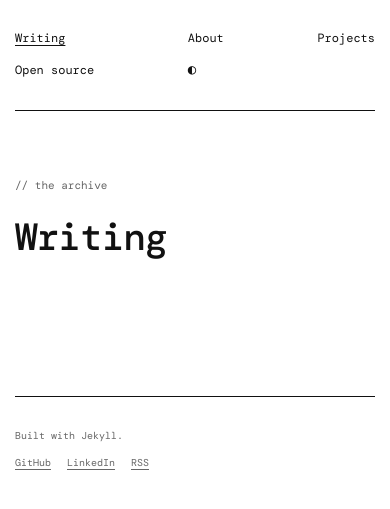
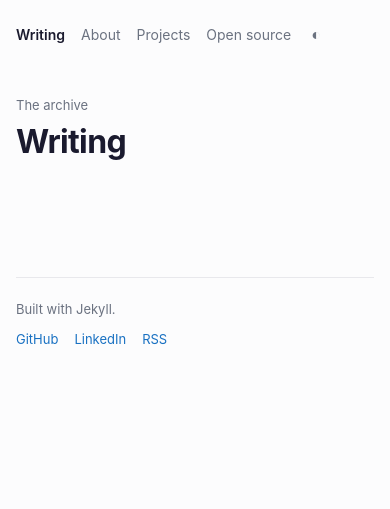
Before and after one commit to vichekaoeun/vichekaoeun.github.io, a Jekyll site: the page built from index.md, in a window 390 px wide. Shown: the top 509 px of the page. Built offline with Jekyll 4.4.1, drawn with Linux system fonts in a browser that asks for light colours.

Commit message:
Restyle site with clean editorial layout

```diff
--- a/assets/css/main.css
+++ b/assets/css/main.css
@@ -1,209 +1,189 @@
 :root {
-  --bg: #fff;
-  --text: #111;
-  --muted: #666;
-  --line: #111;
-  --soft-line: #ccc;
-  --code-bg: #111;
-  --code-text: #fff;
-  --mono: "DM Mono", Consolas, monospace;
-  --sans: "Manrope", Arial, sans-serif;
-}
-
-[data-theme="dark"] {
-  --bg: #111;
-  --text: #fff;
-  --muted: #aaa;
-  --line: #fff;
-  --soft-line: #555;
-  --code-bg: #fff;
-  --code-text: #111;
+  --bg: #fcfcfd;
+  --text: #1a1a2e;
+  --muted: #6b7280;
+  --link: #1971c2;
+  --line: #e8e8ec;
+  --code-bg: #f2f3f5;
+  --max-width: 800px;
+  --sans: -apple-system, BlinkMacSystemFont, "Segoe UI", Roboto, Helvetica, Arial, sans-serif;
+  --mono: "SFMono-Regular", Consolas, "Liberation Mono", monospace;
 }
 
 * { box-sizing: border-box; }
 
-html { scroll-behavior: auto; }
+html { font-size: 16px; }
 
 body {
   margin: 0;
+  padding: 0 16px;
   background: var(--bg);
   color: var(--text);
-  font: 14px/1.7 var(--mono);
+  font-family: var(--sans);
+  line-height: 1.7;
+  -webkit-font-smoothing: antialiased;
 }
 
-a { color: inherit; text-underline-offset: 3px; }
-a:hover { text-decoration-style: dashed; }
-img { display: block; max-width: 100%; }
+a { color: var(--link); text-decoration: none; }
+a:hover { text-decoration: underline; }
+img { display: block; max-width: 100%; height: auto; }
 
-.skip-link {
-  position: absolute;
-  left: -9999px;
-}
+.skip-link { position: absolute; left: -9999px; }
 .skip-link:focus { left: 16px; top: 16px; }
 
-.shell {
-  width: min(calc(100% - 40px), 820px);
-  margin: 0 auto;
-}
+.shell { max-width: var(--max-width); margin: 0 auto; }
 
 .site-header {
   display: flex;
+  min-height: 70px;
   align-items: center;
-  justify-content: flex-start;
-  padding: 28px 0;
-  border-bottom: 1px solid var(--line);
+  justify-content: space-between;
 }
 
-.site-nav { display: flex; align-items: center; gap: 20px; width: 100%; }
+.site-nav { display: flex; align-items: center; gap: 22px; width: 100%; }
 .site-nav a {
-  font-size: 12px;
+  color: var(--muted);
+  font-size: 14px;
   white-space: nowrap;
-  text-decoration: none;
 }
-.site-nav a:hover, .site-nav a[aria-current="page"] { text-decoration: underline; }
+.site-nav a:hover, .site-nav a[aria-current="page"] { color: var(--text); }
+.site-nav a[aria-current="page"] { font-weight: 600; }
 
 .theme-toggle {
+  margin-left: auto;
+  padding: 4px;
   border: 0;
   background: none;
-  color: inherit;
+  color: var(--muted);
   cursor: pointer;
   font: inherit;
-  padding: 0;
 }
+.theme-toggle:hover { color: var(--text); }
 
 .eyebrow {
   margin: 0;
   color: var(--muted);
-  font-size: 11px;
-  text-transform: lowercase;
+  font-size: 13px;
 }
-.eyebrow::before { content: "// "; }
+.eyebrow::before { content: none; }
 
-.section-heading {
-  display: flex;
-  align-items: baseline;
-  justify-content: space-between;
-  padding-bottom: 12px;
+.page-intro { padding: 32px 0 34px; }
+.page-intro h1 {
+  margin: 0 0 8px;
+  color: var(--text);
+  font-size: 32px;
+  font-weight: 700;
+  letter-spacing: -.02em;
+  line-height: 1.3;
+}
+.page-intro .eyebrow { margin-bottom: 5px; }
+.page-intro > p:last-child { margin-bottom: 0; color: var(--muted); }
+.page-intro .github-activity { margin-top: 12px; font-size: 14px; }
+
+.archive { padding-bottom: 24px; }
+.archive-year { margin-bottom: 36px; }
+.archive-year > h2 {
+  margin: 0 0 12px;
+  padding-bottom: 6px;
   border-bottom: 1px solid var(--line);
+  color: var(--muted);
+  font-size: 14px;
+  font-weight: 600;
+  letter-spacing: .06em;
+  text-transform: uppercase;
 }
-.section-heading h2 { margin: 0; font-size: 18px; font-weight: 500; }
-.section-heading a { font-size: 11px; }
-
-.post-row {
-  display: grid;
-  grid-template-columns: 120px 1fr;
-  gap: 18px;
-  padding: 21px 0;
-  border-bottom: 1px solid var(--soft-line);
-}
-.post-row-meta { padding-top: 3px; }
-.post-row-meta time, .post-row-meta span {
-  display: block;
-  color: var(--muted);
-  font-size: 10px;
-}
-.post-row h3 { margin: 0 0 5px; font-size: 17px; font-weight: 500; }
-.post-row p { margin: 0; color: var(--muted); font-family: var(--sans); font-size: 13px; }
-.row-arrow { display: none; }
-
-.page-intro { max-width: 700px; padding: 65px 0 45px; }
-.page-intro h1 { margin: 10px 0 12px; font-size: 38px; font-weight: 500; letter-spacing: -.03em; }
-.page-intro > p:last-child { margin: 0; color: var(--muted); }
-.page-intro .github-activity { margin-top: 14px; font-size: 11px; }
-
-.archive { padding-bottom: 70px; }
-.archive-year { display: grid; grid-template-columns: 100px 1fr; border-top: 1px solid var(--line); }
-.archive-year > h2 { margin: 20px 0; font-size: 13px; font-weight: 500; }
 .archive-posts article {
   display: grid;
-  grid-template-columns: 70px 1fr;
-  gap: 12px;
-  padding: 18px 0;
-  border-bottom: 1px solid var(--soft-line);
+  grid-template-columns: 76px minmax(0, 1fr);
+  gap: 16px;
+  padding: 10px 0;
 }
-.archive-posts time { color: var(--muted); font-size: 10px; }
-.archive-posts h3 { margin: 0 0 3px; font-size: 16px; font-weight: 500; }
-.archive-posts p { margin: 0; color: var(--muted); font-family: var(--sans); font-size: 12px; }
+.archive-posts time { padding-top: 3px; color: var(--muted); font-size: 13px; white-space: nowrap; }
+.archive-posts h3 { margin: 0 0 2px; font-size: 17px; font-weight: 600; line-height: 1.5; }
+.archive-posts h3 a { color: var(--text); }
+.archive-posts p { margin: 0; color: var(--muted); font-size: 14px; line-height: 1.65; }
 
-.post { max-width: 700px; margin: 0 auto; padding: 60px 0 75px; }
-.back-link { font-size: 11px; }
-.post-header { margin-bottom: 40px; padding-bottom: 25px; border-bottom: 1px solid var(--line); }
-.post-header h1 { margin: 16px 0; font-size: clamp(32px, 6vw, 46px); font-weight: 500; line-height: 1.2; }
-.post-dek { margin: 0; color: var(--muted); font-family: var(--sans); font-size: 16px; }
-.post-meta { display: flex; gap: 8px; margin-top: 18px; color: var(--muted); font-size: 10px; }
-.post-hero { margin: 0 0 35px; }
-.post-hero figcaption { margin-top: 6px; color: var(--muted); font-size: 10px; }
+.post { max-width: 700px; padding: 28px 0 30px; }
+.back-link { display: inline-block; margin-bottom: 22px; font-size: 14px; }
+.post-header { margin-bottom: 32px; }
+.post-header h1 { margin: 0 0 10px; font-size: 34px; font-weight: 700; letter-spacing: -.02em; line-height: 1.3; }
+.post-dek { margin: 0; color: var(--muted); font-size: 17px; line-height: 1.7; }
+.post-meta { display: flex; gap: 8px; margin-top: 12px; color: var(--muted); font-size: 13px; }
+.post-hero { margin: 0 0 32px; }
+.post-hero figcaption { margin-top: 6px; color: var(--muted); font-size: 12px; }
 
-.prose { font-family: var(--sans); font-size: 16px; line-height: 1.8; }
-.prose p, .prose ul, .prose ol { margin: 0 0 1.5em; }
-.prose h2 { margin: 2em 0 .6em; font: 500 23px/1.4 var(--mono); }
-.prose h3 { margin: 2em 0 .5em; font: 500 18px/1.4 var(--mono); }
-.prose a { text-decoration-style: dashed; }
-.prose blockquote { margin: 2em 0; padding-left: 18px; border-left: 3px solid var(--line); color: var(--muted); }
-.prose code { padding: 2px 4px; border: 1px solid var(--soft-line); font-family: var(--mono); font-size: .85em; }
-.prose pre { overflow-x: auto; margin: 2em 0; padding: 20px; background: var(--code-bg); color: var(--code-text); }
-.prose pre code { padding: 0; border: 0; }
-.prose img { margin: 2em 0; }
+.prose { font-size: 16px; line-height: 1.8; }
+.prose p, .prose ul, .prose ol { margin: 0 0 16px; }
+.prose ul, .prose ol { padding-left: 1.5em; }
+.prose h2 { margin: 32px 0 12px; font-size: 24px; font-weight: 700; line-height: 1.4; }
+.prose h3 { margin: 28px 0 10px; font-size: 20px; font-weight: 600; }
+.prose blockquote { margin: 24px 0; padding-left: 16px; border-left: 3px solid var(--line); color: var(--muted); }
+.prose code { padding: .1em .35em; border-radius: 4px; background: var(--code-bg); font-family: var(--mono); font-size: .9em; }
+.prose pre { overflow-x: auto; margin: 24px 0; padding: 18px; border-radius: 6px; background: var(--code-bg); }
+.prose pre code { padding: 0; background: transparent; }
+.prose img { margin: 24px 0; }
 
-.post-end { margin-top: 50px; padding-top: 20px; border-top: 1px solid var(--line); }
+.post-end { margin-top: 42px; padding-top: 18px; border-top: 1px solid var(--line); }
 .post-end span { display: none; }
-.post-end p { margin: 0; color: var(--muted); font-size: 11px; }
+.post-end p { margin: 0; color: var(--muted); font-size: 13px; }
 
-.about-grid { max-width: 700px; padding-bottom: 70px; }
-.about-copy { margin: 0; }
+.about-intro { padding-bottom: 22px; }
+.about-intro .eyebrow { display: none; }
+.about-intro h1 { max-width: 680px; font-size: 26px; }
+.about-grid { max-width: 700px; padding-bottom: 24px; }
+.about-copy > p { margin-bottom: 16px; }
+.about-copy h2 {
+  margin: 36px 0 12px;
+  padding-bottom: 6px;
+  border-bottom: 1px solid var(--line);
+  color: var(--muted);
+  font-size: 14px;
+  font-weight: 600;
+  letter-spacing: .06em;
+  text-transform: uppercase;
+}
 
-.project-list { padding-bottom: 70px; border-top: 1px solid var(--line); }
-.project-card { display: grid; grid-template-columns: 60px 1fr; padding: 24px 0; border-bottom: 1px solid var(--soft-line); }
-.project-number { color: var(--muted); font-size: 10px; }
-.project-card h2 { margin: 5px 0 7px; font-size: 19px; font-weight: 500; }
-.project-card p:not(.eyebrow) { max-width: 650px; margin: 0 0 10px; color: var(--muted); font-family: var(--sans); font-size: 13px; }
-.project-card a { font-size: 10px; }
-.empty-state { margin: 0; padding: 24px 0; color: var(--muted); }
+.project-list { padding-bottom: 24px; }
+.project-card { padding: 20px 0; border-top: 1px solid var(--line); }
+.project-number { display: none; }
+.project-card .eyebrow { margin-bottom: 2px; }
+.project-card h2 { margin: 0 0 5px; font-size: 18px; font-weight: 600; }
+.project-card h2 a { color: var(--text); }
+.project-card p:not(.eyebrow) { max-width: 680px; margin: 0 0 7px; color: var(--text); font-size: 15px; }
+.project-card > div:last-child > a { font-size: 14px; }
+.empty-state { margin: 0; padding: 20px 0; border-top: 1px solid var(--line); color: var(--muted); }
 
-.project-detail { max-width: 700px; margin: 0 auto; padding: 60px 0 75px; }
-.project-detail-header { margin-bottom: 40px; padding-bottom: 25px; border-bottom: 1px solid var(--line); }
-.project-detail-header .eyebrow { margin-top: 28px; }
-.project-detail-header h1 { margin: 10px 0 12px; font-size: clamp(30px, 6vw, 42px); font-weight: 500; line-height: 1.25; }
-.project-summary { margin: 0; color: var(--muted); font-family: var(--sans); font-size: 16px; }
-.project-actions { display: flex; gap: 18px; margin-top: 20px; font-size: 11px; }
+.project-detail { max-width: 700px; padding: 28px 0 30px; }
+.project-detail-header { margin-bottom: 32px; }
+.project-detail-header .eyebrow { margin: 20px 0 3px; }
+.project-detail-header h1 { margin: 0 0 8px; font-size: 32px; font-weight: 700; letter-spacing: -.02em; }
+.project-summary { margin: 0; color: var(--muted); font-size: 16px; }
+.project-actions { display: flex; flex-wrap: wrap; gap: 16px; margin-top: 14px; font-size: 14px; }
+
+.section-heading { display: flex; align-items: baseline; justify-content: space-between; padding-bottom: 8px; border-bottom: 1px solid var(--line); }
+.section-heading h2 { margin: 0; font-size: 18px; }
+.post-row { padding: 16px 0; }
 
 .site-footer {
   display: flex;
   align-items: center;
   justify-content: space-between;
-  padding: 30px 0;
+  margin-top: 48px;
+  padding: 20px 0;
   border-top: 1px solid var(--line);
   color: var(--muted);
-  font-size: 10px;
+  font-size: 13px;
 }
+.site-footer p { margin: 0; }
 .footer-links { display: flex; gap: 16px; }
 
-@media (prefers-color-scheme: dark) {
-  :root:not([data-theme="light"]) {
-    --bg: #111;
-    --text: #fff;
-    --muted: #aaa;
-    --line: #fff;
-    --soft-line: #555;
-    --code-bg: #fff;
-    --code-text: #111;
-  }
+@media (max-width: 600px) {
+  .site-header { padding: 16px 0; }
+  .site-nav { flex-wrap: wrap; gap: 8px 16px; }
+  .theme-toggle { margin-left: 0; }
+  .page-intro { padding-top: 24px; }
+  .archive-posts article { grid-template-columns: 1fr; gap: 2px; }
+  .archive-posts time { padding-top: 0; }
+  .post-header h1 { font-size: 30px; }
+  .site-footer { align-items: flex-start; flex-direction: column; gap: 8px; }
 }
-
-@media (max-width: 650px) {
-  .shell { width: min(calc(100% - 30px), 820px); }
-  .site-header { display: block; }
-  .site-nav {
-    display: grid;
-    grid-template-columns: repeat(3, max-content);
-    justify-content: space-between;
-    gap: 10px 14px;
-  }
-  .theme-toggle { justify-self: start; }
-  .post-row { grid-template-columns: 1fr; gap: 7px; }
-  .post-row-meta time, .post-row-meta span { display: inline; margin-right: 10px; }
-  .archive-year { grid-template-columns: 1fr; }
-  .archive-year > h2 { margin-bottom: 0; }
-  .site-footer { align-items: flex-start; flex-direction: column; gap: 10px; }
-  .site-footer p { margin: 0; }
-}
```
